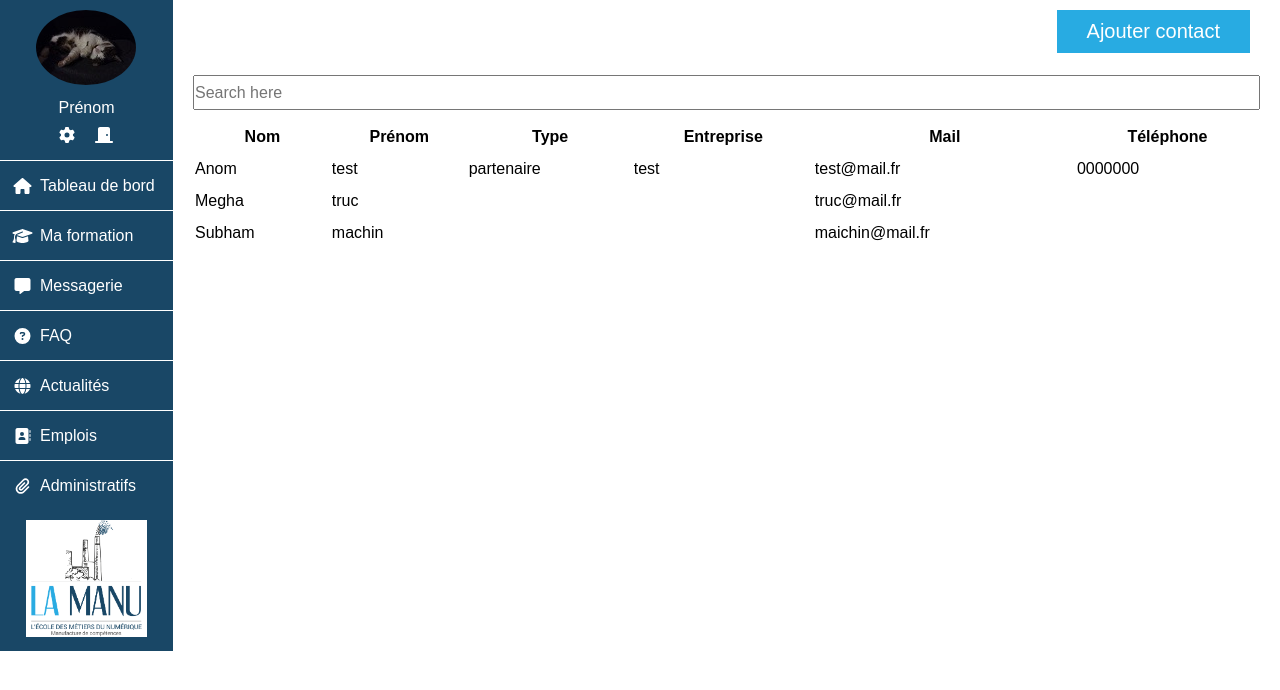
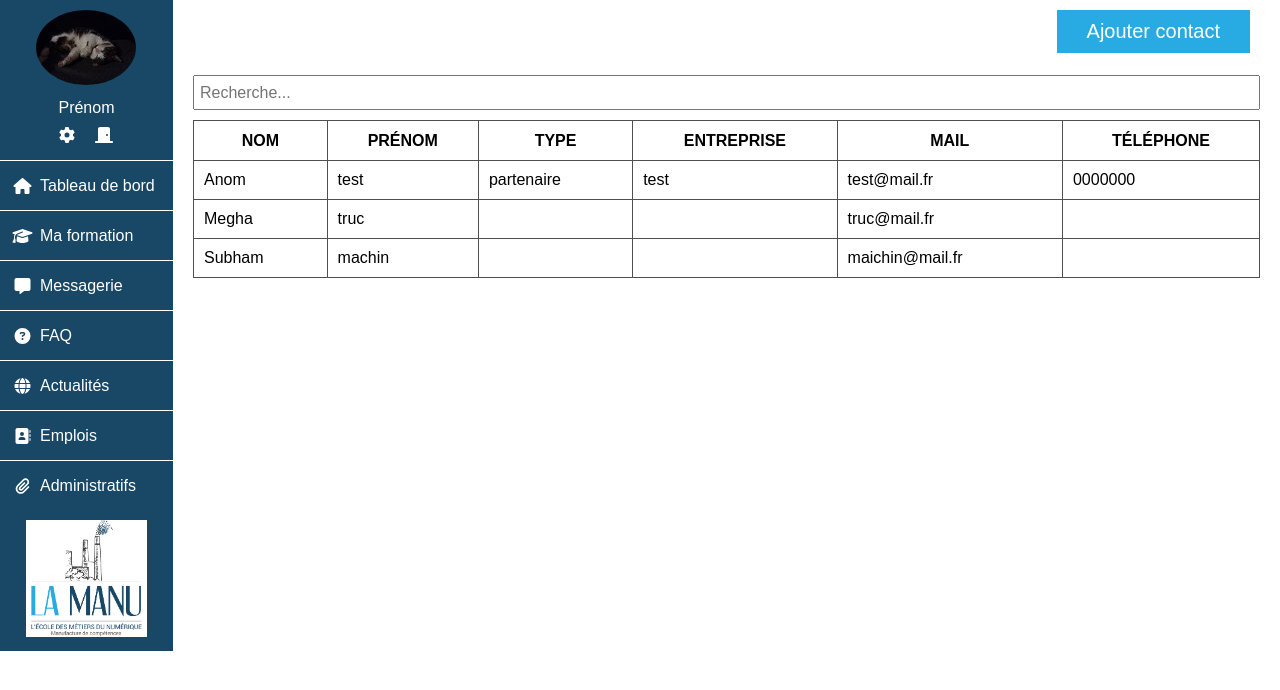
Before and after one commit to AezardSR/Le_Flamant_Bleu, a React (Create React App) app: page /listUser in a window 1280 px wide. Shown: the top 690 px of the page. Built offline with nearby package versions, Linux system fonts and the light colour scheme.

Commit message:
Mise à jour 05/12 15:55

```diff
--- /dev/null
+++ b/src/component/features/AddActualite.js
@@ -0,0 +1,9 @@
+import React, { Component } from 'react'
+
+export default class AddActualite extends Component {
+  render() {
+    return (
+      <div>AddActualite</div>
+    )
+  }
+}
--- /dev/null
+++ b/src/component/pages/Actualites.js
@@ -0,0 +1,9 @@
+import React, { Component } from 'react'
+
+export default class Actualites extends Component {
+  render() {
+    return (
+      <div>Actualites</div>
+    )
+  }
+}
--- a/src/component/pages/Admin.js
+++ b/src/component/pages/Admin.js
@@ -14,7 +14,7 @@ export class Admin extends Component {
 
             <Link to="/emargements" className='bloc-navigation navigation-lesson'><FontAwesomeIcon icon={faSignature} />Les émargements</Link>
             <Link to="#" className='bloc-navigation navigation-exercice'><FontAwesomeIcon icon={faChalkboardTeacher} />Tests d'admissions</Link>
-            <Link to="#" className='bloc-navigation navigation-categorie'><FontAwesomeIcon icon={faNewspaper} />Actualités</Link>
+            <Link to="/ajouter_actualite" className='bloc-navigation navigation-categorie'><FontAwesomeIcon icon={faNewspaper} />Actualités</Link>
 
           </div>
 
--- a/src/component/pages/App.js
+++ b/src/component/pages/App.js
@@ -28,7 +28,10 @@ import ListUtilisateur from './ListUtilisateur.js';
 import Emargement from './Emargement.js';
 import ListEmargement from './ListEmargement.js';
 import Admin from './Admin.js';
+import Actualites from './Actualites.js';
+import AddActualites from '../features/AddActualite.js';
 import '../../css/App.css';
+import AddActualite from '../features/AddActualite.js';
 
 
 class App extends Component {
@@ -77,6 +80,10 @@ class App extends Component {
               {/* Emargements */}
               <Route path="/emargements" element={<><MenuPrincipal /><Emargement /></>} />
               <Route path="/liste_emargements" element={<><MenuPrincipal /><ListEmargement /></>} />
+
+              {/* Actualités */}
+              <Route path="/actualites" element={<><MenuPrincipal /><Actualites /></>} />
+              <Route path="/ajouter_actualite" element={<><MenuPrincipal /><AddActualites /></>} />
           </Routes>
         </div>
       </Router>
--- a/src/component/pages/Lesson.js
+++ b/src/component/pages/Lesson.js
@@ -2,27 +2,72 @@ import React, { Component } from 'react';
 import { Link } from 'react-router-dom';
 import '../../css/Lesson.css';
 
-export default class Lesson extends Component {
+export default class Lesson extends React.Component {
   /* OpenCategory(category){
     let button = document.getElementById(category);
     button.classList.toggle('section-close');
     button.classList.toggle('section-open');
   } */
 
+  constructor(props) {
+    super(props);
+    this.state = {
+      error: null,
+      isLoaded: false,
+      lessons: [],
+      categories: [],
+    };
+  }
+
+  componentDidMount() {
+    fetch("http://localhost:8000/api/lessons")
+      .then(res => res.json())
+      .then(
+        (result) => {
+          this.setState({
+            isLoaded: true,
+            lessons: result.lessons
+          });
+        }
+      )
+
+    fetch("http://localhost:8000/api/categories")
+    .then(res => res.json())
+    .then(
+      (result) => {
+        this.setState({
+          isLoaded: true,
+          categories: result.categories
+        });
+      }
+    )
+  }
+
   render() {
-    const categorie = ['CSS', 'PHP', 'HTML', 'Bootstrap', 'Node JS', 'GIT', 'JS', 'Java', 'Python', 'Symfony'];
-    const listcategorie = categorie.map((categorie) =>
-      <li /* onClick={() => this.OpenCategory('listing-name-categorie')} */ className="listing-name-categorie">{categorie} <span style={{fontWeight: 100}}>V</span></li>
-    );
+    const {lessons, categories} = this.state;
     return (
       <div>
-          <h2>Cours [nom de la formation]</h2>
+          <h2>Leçons [nom de la formation]</h2>
           <div className="listing-lesson">
               <ul className="listing-categorie-nav">
-                {listcategorie}
+                  {categories.map(categorie => (
+                    <li key={categorie.id} className="listing-name-categorie">
+                      {categorie.categorie}
+                      <span style={{fontWeight: 100}}>V</span>
+                          <ul>
+                          {lessons.map(lesson => (
+                            <li key={lesson.id}>
+                                {lesson.name}
+                            </li>
+                          ))}
+                          </ul>
+                    </li>
+                  ))}
               </ul>
+
           </div>
-          <Link to="/ajouter_cours"><button className="link-lesson-add">Ajouter un cours</button></Link>
+
+         <Link to="/ajouter_exercice"><button className="link-lesson-add">Ajouter un exercice</button></Link>
       </div>
     )
   }
--- a/src/component/pages/ListUtilisateur.js
+++ b/src/component/pages/ListUtilisateur.js
@@ -29,7 +29,7 @@ function ListUtilisateur() {
                 <Link to="/FormAddUser"><button className="link-lesson-add btn-user">Ajouter contact</button></Link>
 
                 <div className="listing-user">
-                    <input className="search-bar" type="text" placeholder="Search here" onChange={handleChange} value={searchInput} />
+                    <input className="search-bar" type="text" placeholder='Recherche...' onChange={handleChange} value={searchInput} />
                     <table className="table-user">
                         <tr>
                             <th>Nom</th>
--- a/src/component/pages/MenuPrincipal.js
+++ b/src/component/pages/MenuPrincipal.js
@@ -27,7 +27,7 @@ class MenuPrincipal extends Component {
                         <Link to="/exercice"><li><FontAwesomeIcon icon={faLaptopCode} />Exercices</li></Link> */}
                         <Link to="/"><li><FontAwesomeIcon icon={faMessage} />Messagerie</li></Link>
                         <Link to="/"><li><FontAwesomeIcon icon={faCircleQuestion} />FAQ</li></Link>
-                        <Link to="/"><li><FontAwesomeIcon icon={faGlobe} />Actualités</li></Link>
+                        <Link to="/actualites"><li><FontAwesomeIcon icon={faGlobe} />Actualités</li></Link>
                         <Link to="/emplois"><li><FontAwesomeIcon icon={faAddressBook} />Emplois</li></Link>
                         <Link to="/admin"><li><FontAwesomeIcon icon={faPaperclip} />Administratifs</li></Link>
                         {/* <Link to="/annonces_emplois"><li><FontAwesomeIcon icon={faAddressBook} />Offres d'emplois</li></Link>
--- a/src/css/ListUtilisateur.css
+++ b/src/css/ListUtilisateur.css
@@ -13,12 +13,29 @@
     margin-bottom: 10px;
     height: 35px;
     font-size: medium;
+    padding: 5px;
 }
 
 .table-user {
     width: 100%;
+    border-collapse: collapse;
+}
+
+.table-user,
+.table-user th,
+.table-user td {
+    border: 1px solid #4F4F4F;
+    padding: 10px;
 }
 
 .table-user tr {
     height: 30px;
 }
+
+.table-user tr th {
+    text-transform: uppercase;
+}
+
+.table-user tr:nth-child(1) {
+    height: 40px;
+}
```
